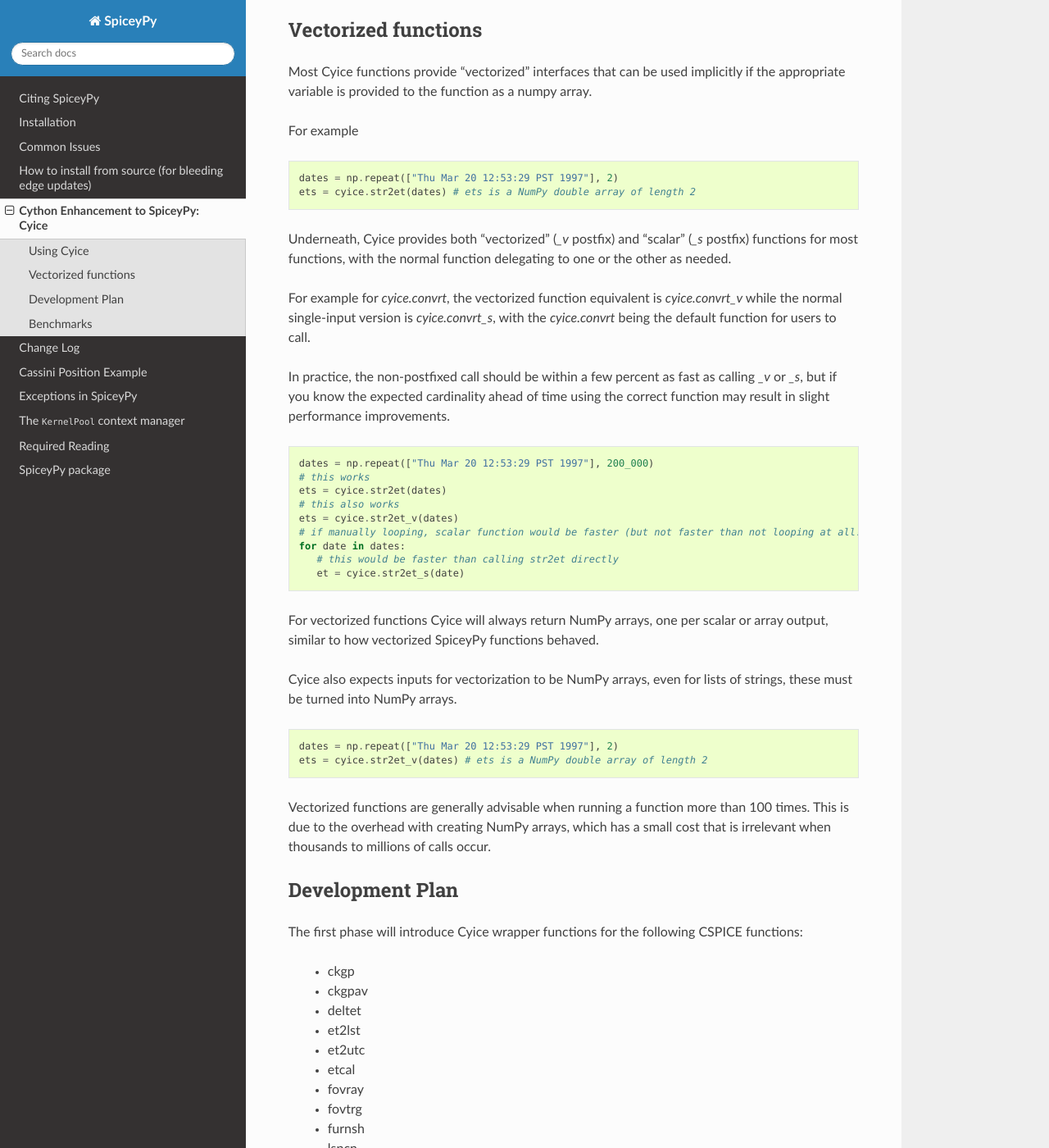
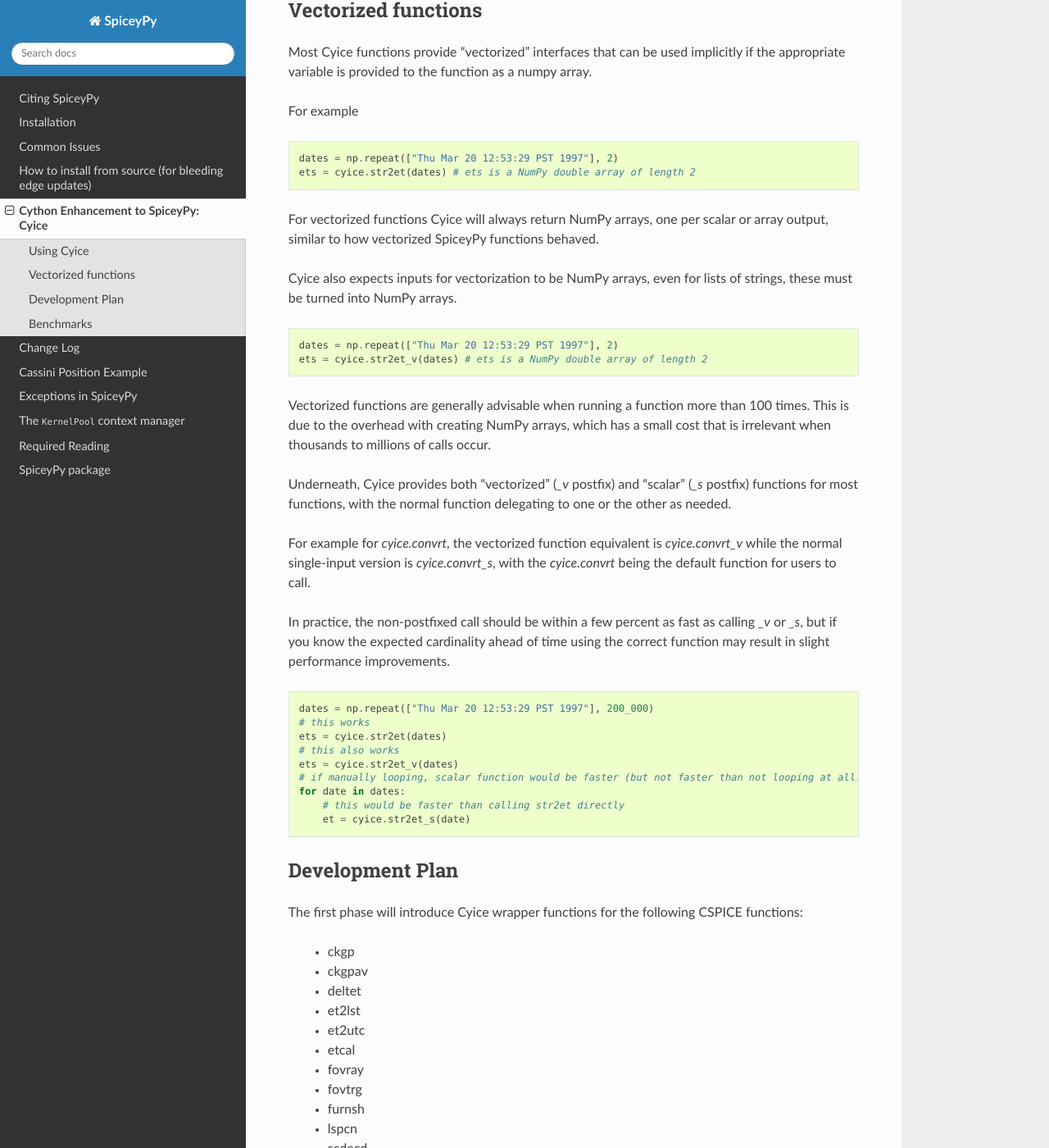
Before and after one commit to AndrewAnnex/SpiceyPy, a Sphinx documentation site: the page built from docs/cyice.rst, in a window 1280 px wide and 1400 px high, scrolled down 1756 px. Shown: the whole window at 82% size. Built offline with Sphinx 7.4.7 and the Read the Docs theme 3.1.0, drawn with Linux system fonts in a browser that asks for light colours; pages that are not in the unit, such as notebooks, are missing from menus; some of the changed lines change nothing that is shown; some of the changed text lies outside the part shown.

```diff
--- a/docs/conf.py
+++ b/docs/conf.py
@@ -230,7 +230,7 @@
 # latex_show_pagerefs = False
 
 # If true, show URL addresses after external links.
-# latex_show_urls = False
+latex_show_urls = 'footnote'
 
 # Documents to append as an appendix to all manuals.
 # latex_appendices = []
--- a/docs/cyice.rst
+++ b/docs/cyice.rst
@@ -1,11 +1,8 @@
 Cython Enhancement to SpiceyPy: Cyice
 =====================================
 
-.. |ipa319| unicode:: U+026A
-    :trim:
-
 A recent NASA PDART grant award (80NSSC25K7040) has funded work to significantly enhance SpiceyPy by implementing Cython (`cython.org` <https://www.cython.org>_)-based wrapper functions to CSPICE within SpiceyPy.
-This new submodule is called Cyice (pronounced “syce” or /sa|ipa319|s/).
+This new submodule is called Cyice (pronounced “syce”).
 
 Cyice wrapper functions are much faster than the corresponding existing c-types wrappers in SpiceyPy,
 up to an order of magnitude faster for certain functions.
@@ -92,6 +89,19 @@
       dates = np.repeat(["Thu Mar 20 12:53:29 PST 1997"], 2)
       ets = cyice.str2et(dates) # ets is a NumPy double array of length 2
 
+For vectorized functions Cyice will always return NumPy arrays,
+one per scalar or array output, similar to how vectorized SpiceyPy functions behaved.
+
+Cyice also expects inputs for vectorization to be NumPy arrays, even for lists of strings, these must be turned into NumPy arrays.
+
+.. code-block:: python
+
+      dates = np.repeat(["Thu Mar 20 12:53:29 PST 1997"], 2)
+      ets = cyice.str2et_v(dates) # ets is a NumPy double array of length 2
+
+
+Vectorized functions are generally advisable when running a function more than 100 times.
+This is due to the overhead with creating NumPy arrays, which has a small cost that is irrelevant when thousands to millions of calls occur.
 
 Underneath, Cyice provides both "vectorized" (`_v` postfix) and "scalar" (`_s` postfix) functions for most functions,
 with the normal function delegating to one or the other as needed.
@@ -109,23 +119,8 @@
       ets = cyice.str2et_v(dates)
       # if manually looping, scalar function would be faster (but not faster than not looping at all!)
       for date in dates:
-         # this would be faster than calling str2et directly
-         et = cyice.str2et_s(date)
-
-
-For vectorized functions Cyice will always return NumPy arrays,
-one per scalar or array output, similar to how vectorized SpiceyPy functions behaved.
-
-Cyice also expects inputs for vectorization to be NumPy arrays, even for lists of strings, these must be turned into NumPy arrays.
-
-.. code-block:: python
-
-      dates = np.repeat(["Thu Mar 20 12:53:29 PST 1997"], 2)
-      ets = cyice.str2et_v(dates) # ets is a NumPy double array of length 2
-
-
-Vectorized functions are generally advisable when running a function more than 100 times.
-This is due to the overhead with creating NumPy arrays, which has a small cost that is irrelevant when thousands to millions of calls occur.
+          # this would be faster than calling str2et directly
+          et = cyice.str2et_s(date)
 
 
 Development Plan
```
Also changed, not shown: docs/ck.rst (+7 -7 lines).
